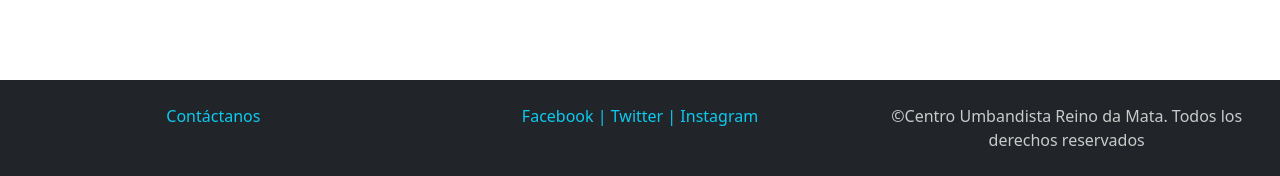
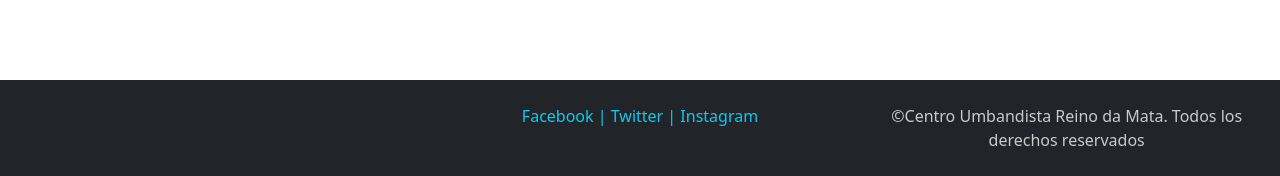
Before and after one commit to Centro-Reino-da-Mata/ISFU, a Django app: page / in a window 1280 px wide. Shown: the part 678-854 px from the top of the page. Run offline with Django 3.2, Linux system fonts and the light colour scheme; data that the repository does not hold is empty; parts of the project's set-up code (start-up, migrations or seed data) failed here and were passed over.

Commit message:
Quitando el link de Contactanos

```diff
--- a/base/templates/footer.html
+++ b/base/templates/footer.html
@@ -3,11 +3,11 @@
     <div class="container-fluid">
         <div class="row text-center">
             <div class="col-12 col-lg">
-                <a style="text-decoration: none;"
+              <!--  <a style="text-decoration: none;"
                    class="link-info"
                    href="{% url 'formulario_contacto' %}">
                     Contáctanos
-                </a>
+                </a> -->
             </div>
             <div class="col-12 col-lg">
                 <a style="text-decoration: none;"  href="" class="link-info">
```
